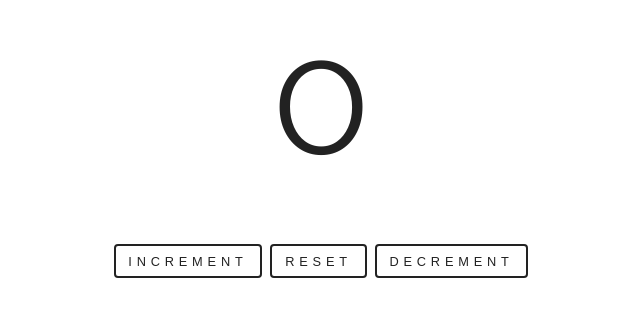
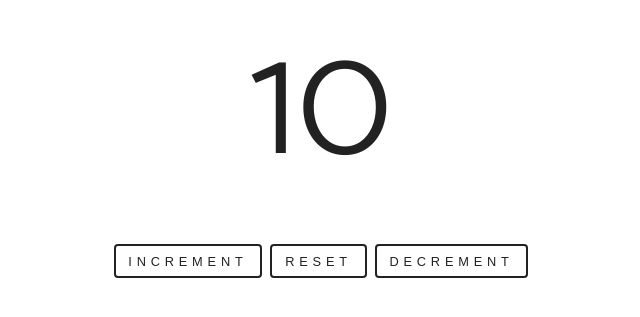
Before and after one commit to Roshith93/redux-refresh, a React (Create React App) app: page / in a window 1280 px wide. Shown: the part 261-578 px from the top of the page, without its empty margins (319-959 px from the left). Built offline with nearby package versions, Linux system fonts and the light colour scheme.

Commit message:
Passed the counter value from the redux store

```diff
--- a/src/App.js
+++ b/src/App.js
@@ -1,10 +1,24 @@
 import './App.css';
 import Counter from './Counter'
+import {createStore} from 'redux'
+
+const initialState = {
+  count: 10,
+  name: "rosh"
+}
+
+// * Reducer
+const reducer = (state = initialState, action) =>{
+  return {
+    state
+  }
+}
+const store = createStore(reducer)
 
 function App() {
   return (
     <div className="App">
-      <Counter />
+      <Counter reduxState={store.getState()}/>
     </div>
   );
 }
--- a/src/Counter.js
+++ b/src/Counter.js
@@ -1,6 +1,7 @@
 import React, { useState } from 'react'
 
-const Counter = () => {
+const Counter = (props) => {
+ const {reduxState} = props
  const [counterVal, setCounterVal] = useState(0)
  const increment = () => {
   setCounterVal(prevVal => prevVal + 1)
@@ -13,7 +14,7 @@ const Counter = () => {
  }
 
  return (<div className="container">
-  <p className="counter">{counterVal}</p>
+  <p className="counter">{reduxState.state.count}</p>
   <div className="buttons">
   <button type="button" onClick={increment} className="btn">increment</button>
   <button onClick={reset} className="btn">reset</button>
```
